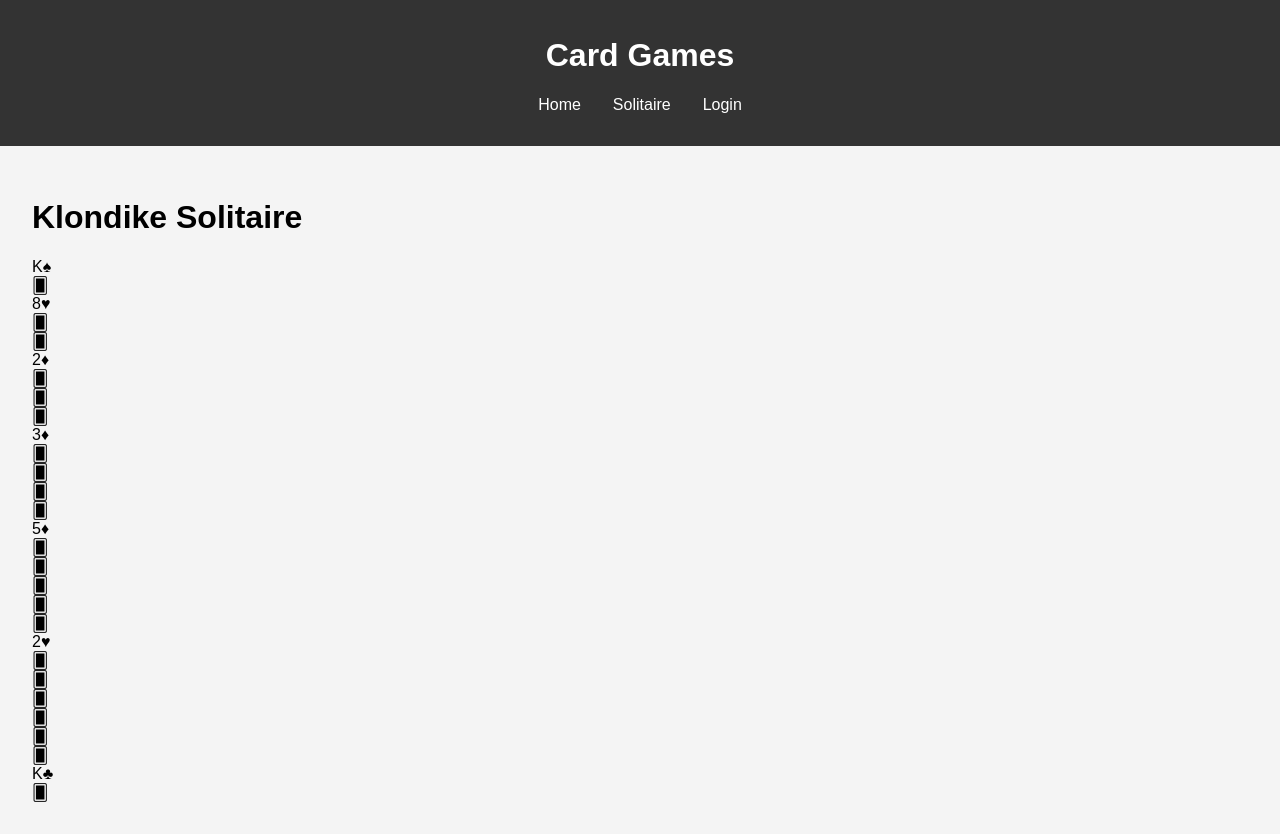
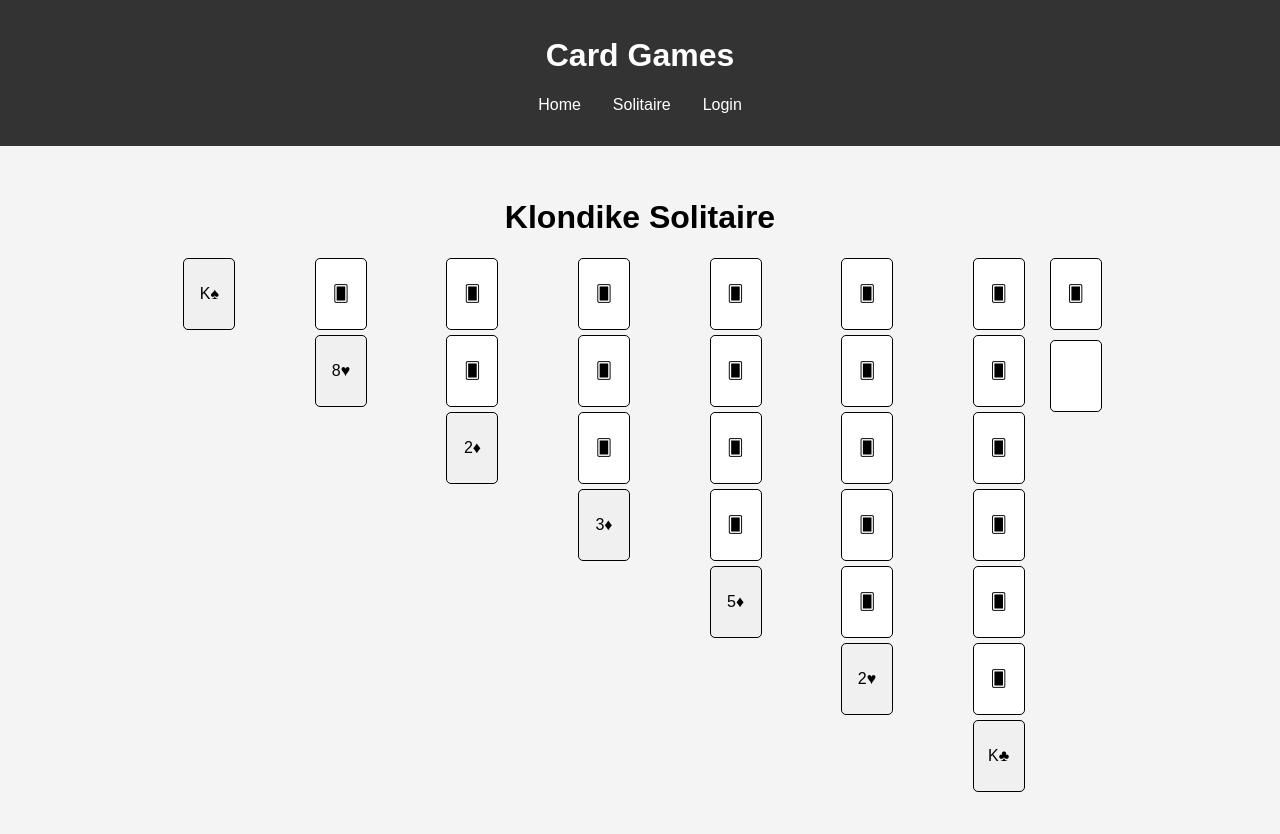
Before and after one commit to swysocki9089/card-game-361, a React (Vite) app in the folder Frontend/: page /solitaire in a window 1280 px wide. Built offline with nearby package versions, Linux system fonts and the light colour scheme.

Commit message:
added styling for card organization

```diff
--- a/Frontend/src/index.css
+++ b/Frontend/src/index.css
@@ -1,5 +1,6 @@
 /* index.css */
 
+/* General Styles */
 body {
     font-family: Arial, sans-serif;
     margin: 0;
@@ -7,6 +8,11 @@ body {
     background-color: #f4f4f4;
 }
 
+h1 {
+    text-align: center;
+}
+
+/* Header Styles */
 header {
     background-color: #333;
     color: white;
@@ -29,10 +35,12 @@ nav ul li a {
     text-decoration: none;
 }
 
+/* Main Content Styles */
 main {
     padding: 2rem;
 }
 
+/* Login Container Styles */
 .login-container {
     max-width: 400px;
     margin: 2rem auto;
@@ -45,7 +53,6 @@ main {
 
 .login-container h2 {
     margin-bottom: 1rem;
-    text-align: center;
 }
 
 .login-container form {
@@ -77,3 +84,58 @@ main {
 .login-container form button:hover {
     background-color: #555;
 }
+
+/* Game Area Styles */
+.game-area {
+    display: flex;
+    justify-content: center;
+    margin-top: 20px;
+}
+
+.tableau {
+    display: flex;
+    justify-content: space-between;
+    width: 70%;
+}
+
+.tableau-column {
+    display: flex;
+    flex-direction: column;
+    align-items: center;
+    margin: 0 5px;
+}
+
+.card {
+    width: 50px;
+    height: 70px;
+    border: 1px solid #000;
+    border-radius: 5px;
+    display: flex;
+    justify-content: center;
+    align-items: center;
+    margin-bottom: 5px;
+    background-color: #fff;
+}
+
+.card.flipped {
+    background-color: #f0f0f0;
+}
+
+.stock-waste {
+    display: flex;
+    flex-direction: column;
+    align-items: center;
+    margin-left: 20px;
+}
+
+.stock-pile, .waste-pile {
+    width: 50px;
+    height: 70px;
+    border: 1px solid #000;
+    border-radius: 5px;
+    display: flex;
+    justify-content: center;
+    align-items: center;
+    margin-bottom: 10px;
+    background-color: #fff;
+}
```
